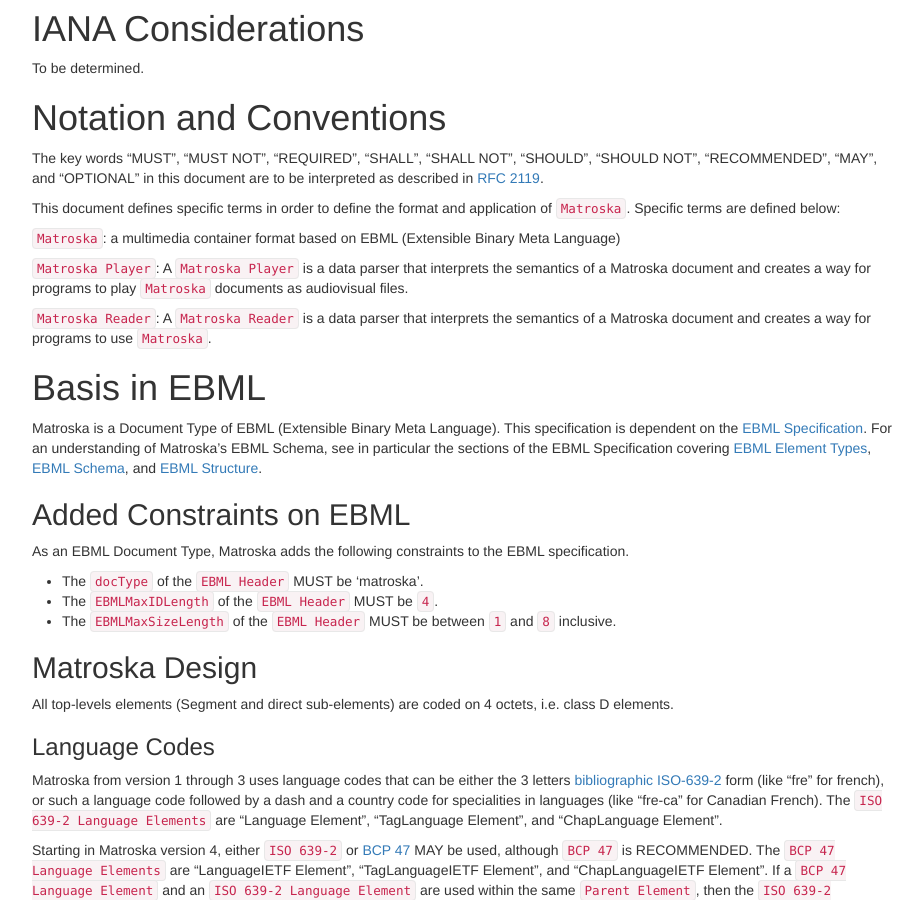
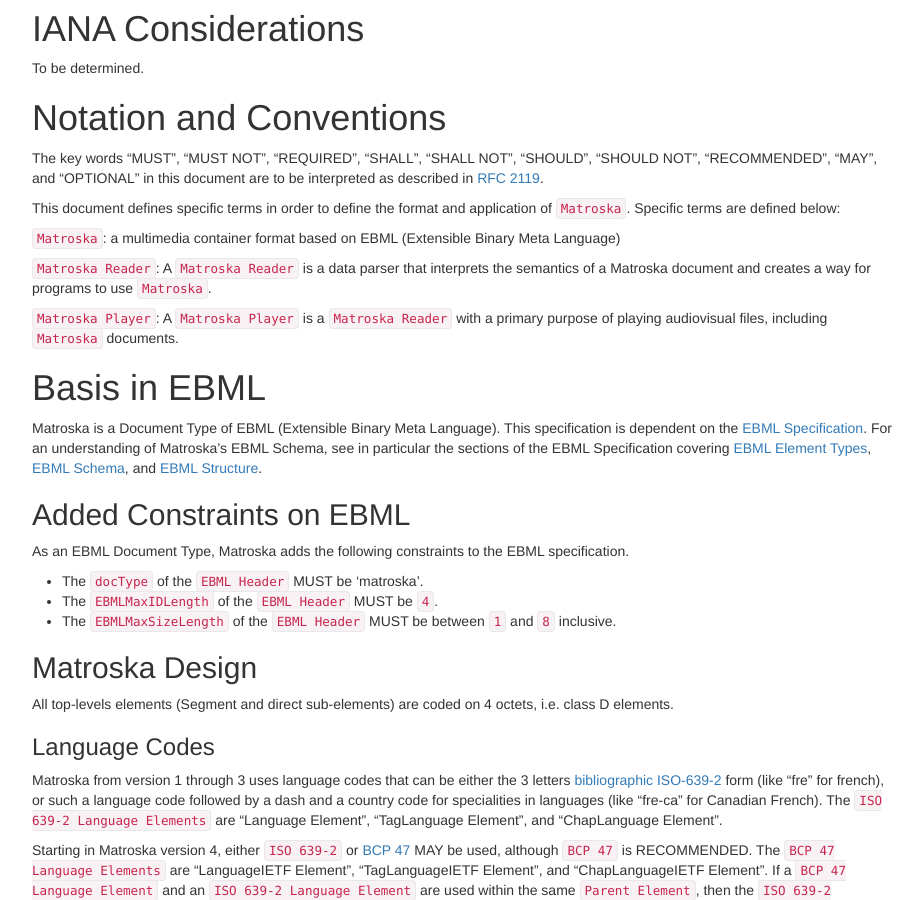
Before and after one commit to ietf-wg-cellar/matroska-specification, a Jekyll site: the page built from index_matroska.md, in a window 1280 px wide and 900 px high, scrolled down 1272 px. Shown: the whole window, without its empty margins (273-1196 px from the left). Built offline with Jekyll 4.4.1, drawn with Linux system fonts in a browser that asks for light colours.

Commit message:
update definitions and build player def off of reader def

```diff
--- a/index_matroska.md
+++ b/index_matroska.md
@@ -92,9 +92,9 @@
 
 `Matroska`: a multimedia container format based on EBML (Extensible Binary Meta Language)
 
-`Matroska Player`: A `Matroska Player` is a data parser that interprets the semantics of a Matroska document and creates a way for programs to play `Matroska` documents as audiovisual files.
+`Matroska Reader`: A `Matroska Reader` is a data parser that interprets the semantics of a Matroska document and creates a way for programs to use `Matroska`.
 
-`Matroska Reader`: A `Matroska Reader` is a data parser that interprets the semantics of a Matroska document and creates a way for programs to use `Matroska`.
+`Matroska Player`: A `Matroska Player` is a `Matroska Reader` with a primary purpose of playing audiovisual files, including `Matroska` documents.
 
 # Basis in EBML
 
```
